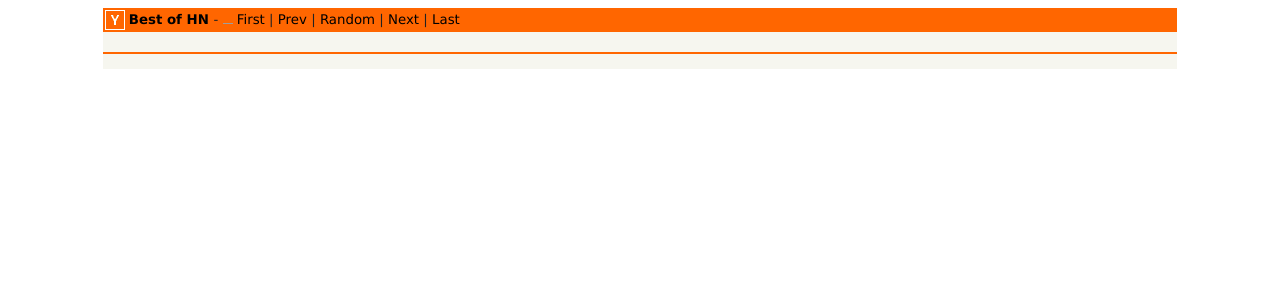
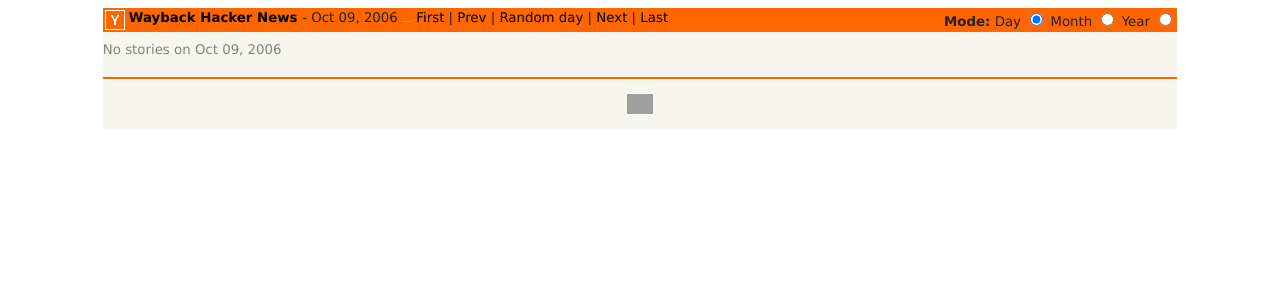
Before and after one commit to jondubin/Wayback-HN, a Flask app: page /?date=2006-10-9 in a window 1280 px wide. Shown: the top 300 px of the page. Run offline with Flask 2, Linux system fonts and the light colour scheme; data that the repository does not hold is empty; some libraries are stand-ins or nearby versions; grey boxes are pictures that could not be loaded.

Commit message:
Modifications to be compatible with date_input object

```diff
--- a/app/templates/base.html
+++ b/app/templates/base.html
@@ -4,9 +4,9 @@
       <meta name="referrer" content="origin">
         <link rel="stylesheet" type="text/css" href="{{ url_for('static', filename='news.css') }}">
         <link rel="shortcut icon" href="{{ url_for('static', filename='favicon.ico') }}">
-        <!-- <link rel="alternate" type="application/rss+xml" title="RSS" href="rss.rss"> -->
-        <title>Hacker News archive
-        </title>
+        <script src="http://code.jquery.com/jquery-2.1.4.min.js"></script>
+        <script src="{{ url_for('static', filename='wayback-hn.js') }}"></script>
+        <title>Wayback HN</title>
   </head>
   <body>
     <center>
@@ -23,23 +23,29 @@
                 <td style="line-height:12pt; height:10px;">
                   <span class="pagetop">
                     <b>
-                      <a href="/">Best of HN
-                      </a>
+                      <a href="/">Wayback Hacker News</a>
                     </b>
-                    <span> - {{ curr_day_formatted }}</span>
-                    <img src="s.gif" height="1" width="10">
-                    <a href="/?date={{ first_date }}">First
-                  </a> |
-                    <a href="/?date={{ prev_string }}">Prev
-                  </a> |
-                    <a href="/?date=random">Random
-                  </a> |
-                    <a href="/?date={{ next_string  }}"> Next
-                  </a> |
-                    <a href="/?date={{ last_date }}">Last</a></span>
-                </td>
+                    <span> - {{ date_input.curr_date_formatted }}</span>
+                    <img src="{{ url_for('static', filename='s.gif') }}" height="1" width="10">
+                    <a href="/?date={{ date_input.first_date }}">First</a> |
+                    <a href="/?date={{ date_input.prev_date_str }}">Prev</a> |
+                    <a id="random-link" href="/?date=random-{{ date_input.day_month_or_year }}">
+                       Random <span id="random-text">{{ date_input.day_month_or_year }}</span>
+                       </a> |
+                    <a href="/?date={{ date_input.next_date_str }}"> Next</a> |
+                    <a href="/?date={{ date_input.last_date }}">Last</a>
 
-                </td>
+                    <form id="mode-form" style="margin: 0; padding: 0; float: right;">
+                    <span>
+                        <b>Mode:</b>
+                        Day <input id="day" type="radio" name="mode" value="day">
+                        Month <input id="month" type="radio" name="mode" value="month">
+                        Year <input id="year" type="radio" name="mode" value="year">
+                    </span>
+                    </form>
+
+                    </span>
+                </td></td>
               </tr>
             </table>
           </td>
@@ -49,12 +55,15 @@
         <tr>
           <td>
         <table border="0" cellpadding="0" cellspacing="0">
+            {% if not is_valid_input %}
+                Date input is invalid, here are stories from today:
+                <br>
+                <br>
+            {% endif %}
             {% block content %}{% endblock %}
-                <tr class="morespace" style="height:10px">
-                </tr>
+                <tr class="morespace" style="height:10px"></tr>
                 <tr>
-                  <td colspan="2">
-                  </td>
+                  <td colspan="2"></td>
                   <td class="title">
                       {% if next_page_num %}
                       <a href="?p={{ next_page_num }}" rel="nofollow">More</a>
@@ -66,7 +75,7 @@
         </tr>
         <tr>
           <td>
-              <!-- <img src="s.gif" height="10" width="0"> -->
+              <img src="{{ url_for('static', filename='s.gif') }}" height="10" width="0">
               <table width="100%" cellspacing="0" cellpadding="1">
                 <tr>
                   <td bgcolor="#ff6600">
@@ -74,47 +83,75 @@
                 </tr>
               </table>
               <br>
-              <!-- <center>
-              <span class="yclinks">
-              <a href="http://news.ycombinator.com/newsguidelines.html">Guidelines
+              <center>
+              <span class="Github">
+              <a href="https://github.com/jondubin/HN-Wayback">
+                  <img src="{{ url_for('static', filename='github.png') }}" height="20">
               </a>
-              |
-              <a href="http://news.ycombinator.com/newsfaq.html">FAQ
-              </a>
-              |
-              <a href="mailto:hn@ycombinator.com">Support
-              </a>
-              |
-              <a href="https://github.com/HackerNews/API">API
-              </a>
-              |
-              <a href="http://news.ycombinator.com/security.html">Security
-              </a>
-              |
-              <a href="http://news.ycombinator.com/lists">Lists
-              </a>
-              |
-              <a href="http://news.ycombinator.com/bookmarklet.html">Bookmarklet
-              </a>
-              |
-              <a href="http://news.ycombinator.com/dmca.html">DMCA
-              </a>
-              |
-              <a href="http://www.ycombinator.com/apply/">Apply to YC
-              </a>
-              |
-              <a href="mailto:hn@ycombinator.com">Contact
-              </a>
+{#              |#}
+{#              <a href="http://news.ycombinator.com/newsfaq.html">FAQ#}
+{#              </a>#}
+{#              |#}
+{#              <a href="mailto:hn@ycombinator.com">Support#}
+{#              </a>#}
+{#              |#}
+{#              <a href="https://github.com/HackerNews/API">API#}
+{#              </a>#}
+{#              |#}
+              {#              <a href="http://news.ycombinator.com/security.html">Security#}
+{#              </a>#}
+{#              |#}
+{#              <a href="http://news.ycombinator.com/lists">Lists#}
+{#              </a>#}
+{#              |#}
+{#              <a href="http://news.ycombinator.com/bookmarklet.html">Bookmarklet#}
+{#              </a>#}
+{#              |#}
+{#              <a href="http://news.ycombinator.com/dmca.html">DMCA#}
+{#              </a>#}
+{#              |#}
+{#              <a href="http://www.ycombinator.com/apply/">Apply to YC#}
+{#              </a>#}
+{#              |#}
+{#              <a href="mailto:hn@ycombinator.com">Contact#}
+{#              </a>#}
               </span>
               <br>
               <br>
-               <form method="get" action="//hn.algolia.com/">Search:
-              <input type="text" name="q" value="" size="17">
-              </form>
-    </center> -->
+{#               <form method="get" action="//hn.algolia.com/">Search:#}
+{#              <input type="text" name="q" value="" size="17">#}
+{#              </form>#}
+        </center>
           </td>
         </tr>
       </table>
     </center>
+
+  <script>
+
+
+
+    var original_mode = "{{ date_input.day_month_or_year }}";
+
+    $('#{{ date_input.day_month_or_year }}').prop("checked", true);
+
+    $(function() {
+        $("input:radio[name=mode]").click(function () {
+           var value = $(this).val();
+           var url;
+            if (value !== original_mode) {
+                if (value === "day") {
+                    url = "current-day";
+                } else if (value === "month") {
+                    url = "current-month";
+                } else if (value === "year") {
+                    url = "current-year";
+                }
+                window.location.replace("/?date=" + url);
+            }
+
+      });
+    });
+  </script>
   </body>
 </html>
--- a/app/templates/show_posts.html
+++ b/app/templates/show_posts.html
@@ -1,6 +1,6 @@
 {% extends "base.html" %}
 {% block content %}
-{% for post in stories %}
+{% for story in stories %}
 <tr class='athing'>
     <td align="right" valign="top" class="title">
     <span class="rank"> {{ loop.index + (30 * page_num) }}
@@ -17,10 +17,10 @@
     <td class="title">
     <span class="deadmark">
     </span>
-    <a href="{{ post.url}}">{{ post.title}}
+    <a href="{{ story.url }}">{{ story.title }}
     </a>
     <span class="sitebit comhead">
-        {% if post.sitebit %}({{ post.sitebit }}){% endif %}
+        {% if story.sitebit %}({{ story.sitebit }}){% endif %}
     </span>
     </td>
     </tr>
@@ -29,21 +29,21 @@
     </td>
     <td class="subtext">
         <span class="score" id="score_9540094">
-            {% if post.points == 1 %}
+            {% if story.points == 1 %}
                 1 point
             {% else %}
-                {{post.points}} points
+                {{story.points}} points
             {% endif %}
     </span> by
-    <a href="https://news.ycombinator.com/user?id={{ post.author }}">{{ post.author }}
+    <a href="https://news.ycombinator.com/user?id={{ story.author }}">{{ story.author }}
     </a>
-    <a href="https://news.ycombinator.com/item?id={{ post.objectID }}">{{ days_ago }}
+    <a href="https://news.ycombinator.com/item?id={{ story.objectID }}">{{ date_input.days_ago_str }}
     </a>                  |
-    <a href="https://news.ycombinator.com/item?id={{ post.objectID }}">
-           {% if post.num_comments == 1 %}
+    <a href="https://news.ycombinator.com/item?id={{ story.objectID }}">
+           {% if story.num_comments == 1 %}
                 1 comment
             {% else %}
-                {{post.num_comments}} comments
+                {{story.num_comments}} comments
             {% endif %}
     </a>
     </td>
@@ -52,6 +52,6 @@
     <tr class="spacer" style="height:5px">
     </tr>
 {% else %}
-    <span>{{no_stories_text}} {{curr_day_formatted}}</span>
+    <span>{{date_input.no_stories_text}} {{date_input.curr_date_formatted}}</span>
 {% endfor %}
 {% endblock %}
```
